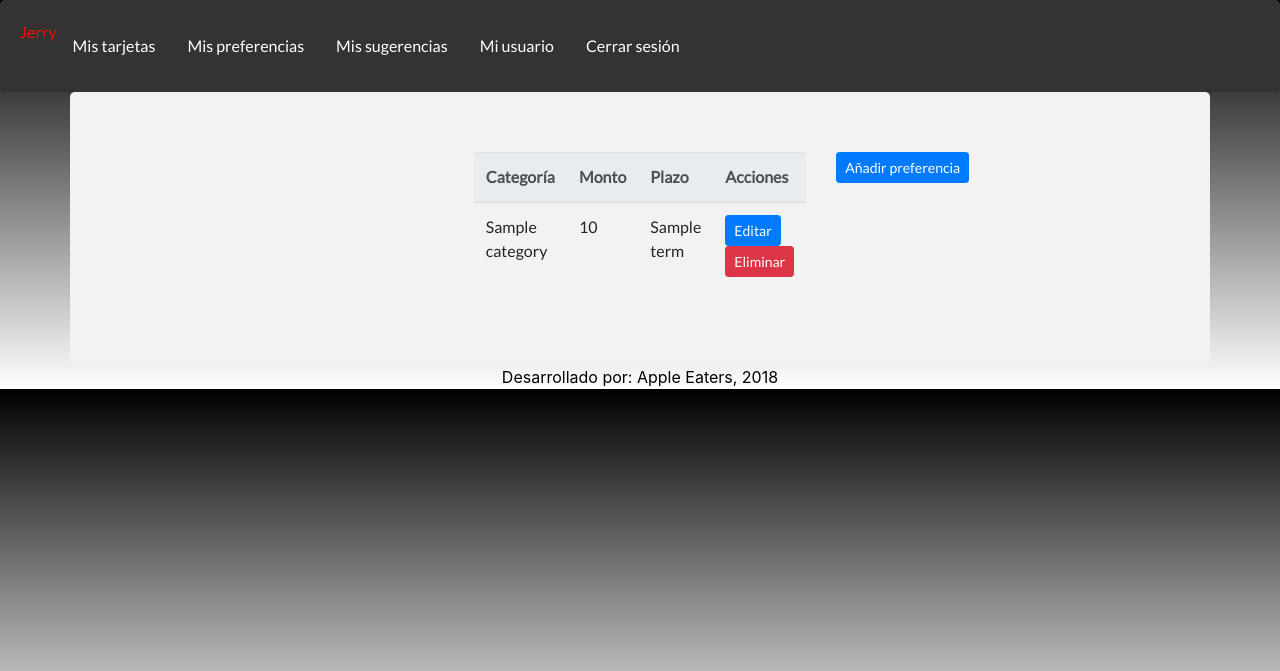
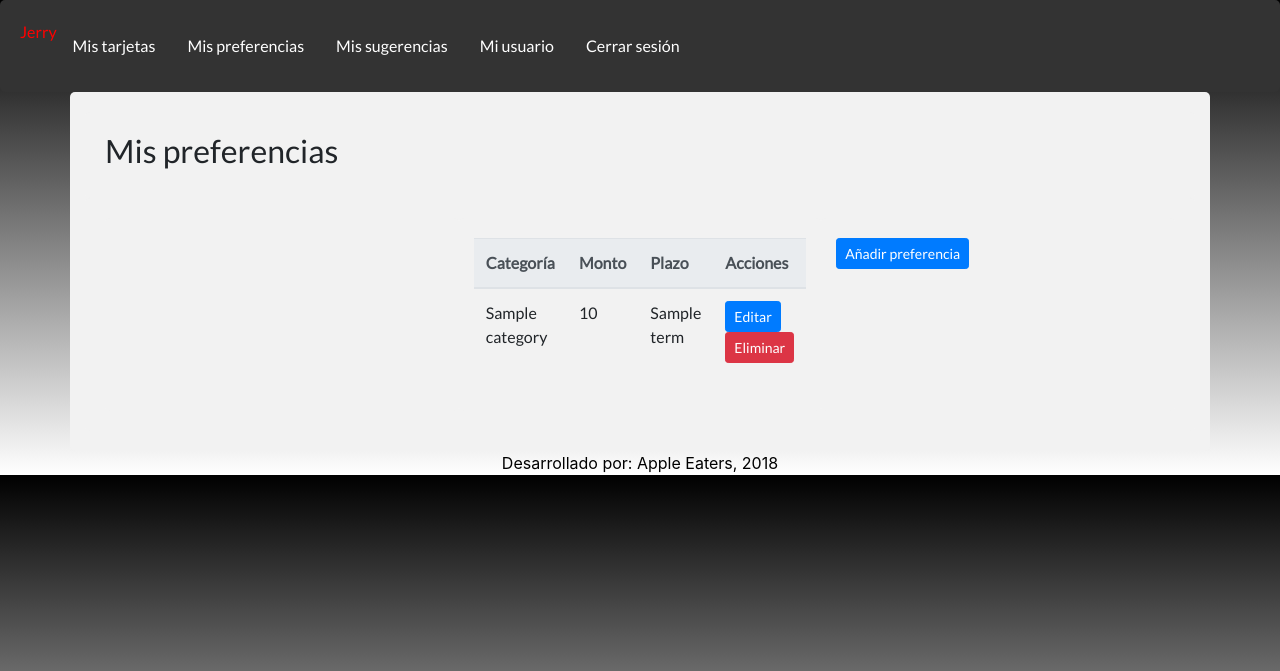
Before and after one commit to ricardoperezf/Jerry, a Flask app: template jerry/templates/myPreferences.html in a window 1280 px wide. Shown: the top 671 px of the page. Run offline with Flask 2, Linux system fonts and the light colour scheme; the template is opened without the code that fills it: most values are stand-ins (such as "Sample title", 1, 10 or a date in 2020); some libraries are stand-ins or nearby versions.

Commit message:
Actualizado el titulo

```diff
--- a/jerry/templates/myInformation.html
+++ b/jerry/templates/myInformation.html
@@ -17,8 +17,8 @@
     <a href="{{ url_for('user_information') }}">Mi usuario</a>
     <a href="{{ url_for('signout') }}">Cerrar sesión</a>
 </div>
-
 <div class="container">
+    <h2>Mi información</h2>
     <div class="row align-items-start">
         <form action="http://127.0.0.1:5000/modify_information" method="POST">
             <div class="col">
--- a/jerry/templates/myPreferences.html
+++ b/jerry/templates/myPreferences.html
@@ -18,6 +18,9 @@
     <a href="{{ url_for('signout') }}">Cerrar sesión</a>
 </div>
 <div class="container">
+    <div class="row">
+        <h2>Mis preferencias</h2>
+    </div>
     <div class="row">
         <div class="col-sm">
 
@@ -88,10 +91,14 @@
     Desarrollado por: Apple Eaters, 2018
 </footer>
 <script
-  src="https://code.jquery.com/jquery-3.3.1.min.js"
-  integrity="sha256-FgpCb/KJQlLNfOu91ta32o/NMZxltwRo8QtmkMRdAu8="
-  crossorigin="anonymous"></script>
-<script src="https://cdnjs.cloudflare.com/ajax/libs/popper.js/1.14.3/umd/popper.min.js" integrity="sha384-ZMP7rVo3mIykV+2+9J3UJ46jBk0WLaUAdn689aCwoqbBJiSnjAK/l8WvCWPIPm49" crossorigin="anonymous"></script>
-<script src="https://stackpath.bootstrapcdn.com/bootstrap/4.1.3/js/bootstrap.min.js" integrity="sha384-ChfqqxuZUCnJSK3+MXmPNIyE6ZbWh2IMqE241rYiqJxyMiZ6OW/JmZQ5stwEULTy" crossorigin="anonymous"></script>
+        src="https://code.jquery.com/jquery-3.3.1.min.js"
+        integrity="sha256-FgpCb/KJQlLNfOu91ta32o/NMZxltwRo8QtmkMRdAu8="
+        crossorigin="anonymous"></script>
+<script src="https://cdnjs.cloudflare.com/ajax/libs/popper.js/1.14.3/umd/popper.min.js"
+        integrity="sha384-ZMP7rVo3mIykV+2+9J3UJ46jBk0WLaUAdn689aCwoqbBJiSnjAK/l8WvCWPIPm49"
+        crossorigin="anonymous"></script>
+<script src="https://stackpath.bootstrapcdn.com/bootstrap/4.1.3/js/bootstrap.min.js"
+        integrity="sha384-ChfqqxuZUCnJSK3+MXmPNIyE6ZbWh2IMqE241rYiqJxyMiZ6OW/JmZQ5stwEULTy"
+        crossorigin="anonymous"></script>
 </body>
 </html>
```
